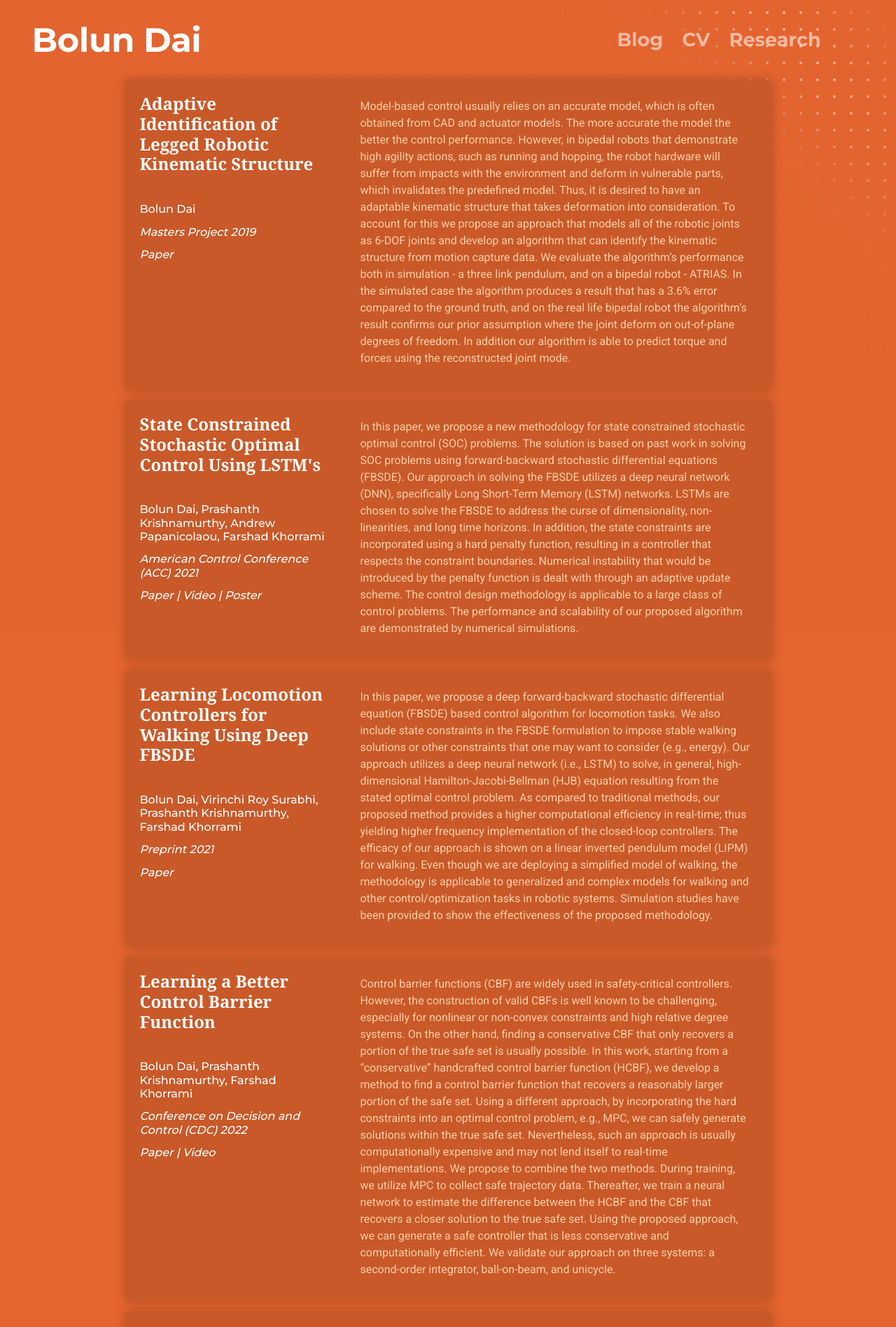
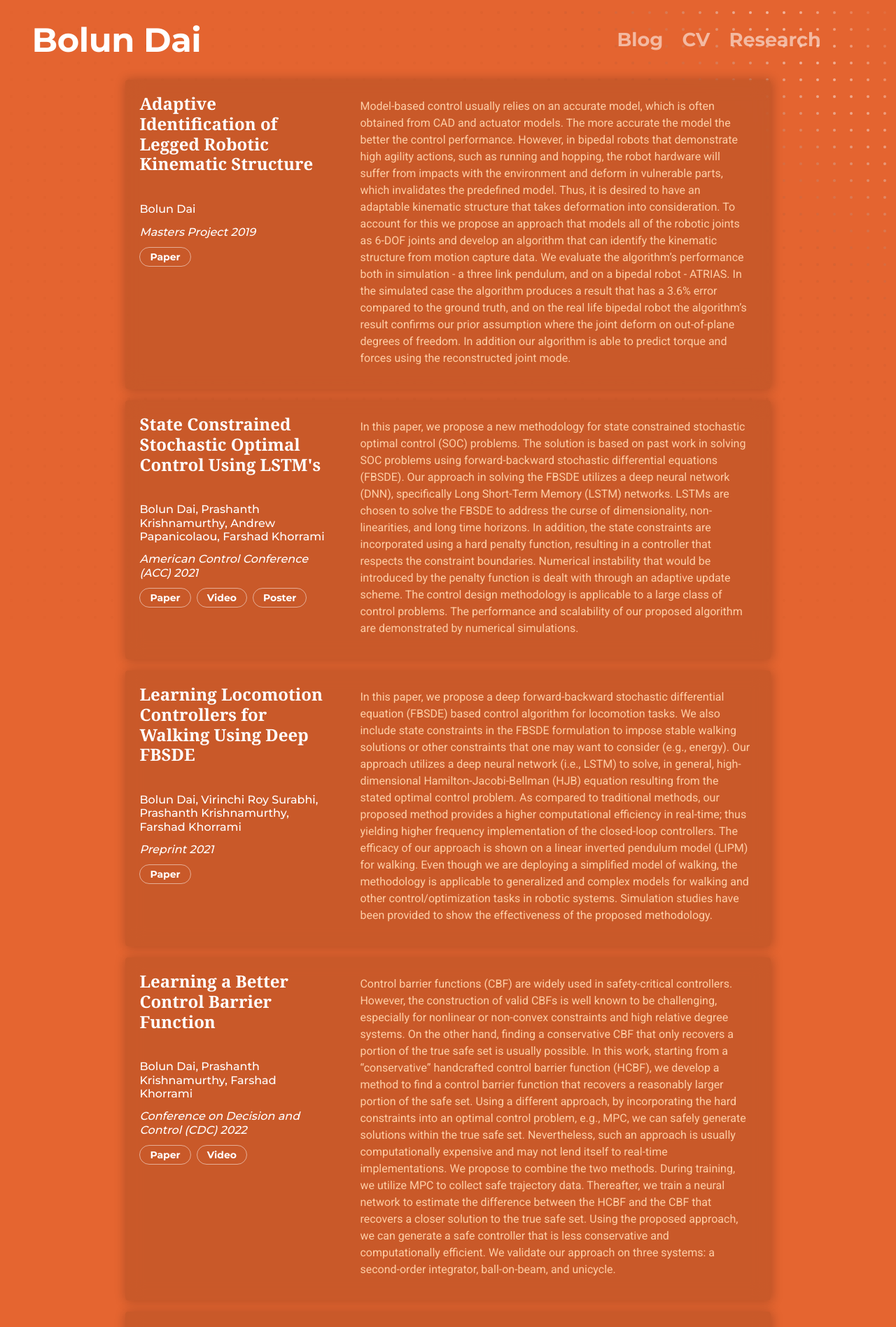
Before and after one commit to BolunDai0216/BolunDai0216.github.io, a Jekyll site: the page built from research.html, in a window 1280 px wide. Shown: the top 1896 px of the page at 70% size. Built offline with Jekyll 4.4.1, drawn with Linux system fonts in a browser that asks for light colours.

Commit message:
updated research card links

```diff
--- a/_sass/re.scss
+++ b/_sass/re.scss
@@ -44,13 +44,34 @@
 }
 
 .arxiv-link {
+    display: inline-flex;
+    align-items: center;
+    color: white;
+    text-decoration: none;
+    font-style: normal;
+    font-family: Avenir, Montserrat, Helvetica;
+    font-size: 14px;
+    font-weight: 600;
+    line-height: 1;
+    padding: 6px 14px;
+    border: 1.5px solid rgba(255, 255, 255, 0.5);
+    border-radius: 20px;
+    transition: background-color 0.2s ease, border-color 0.2s ease;
+}
+
+.arxiv-link:hover {
+    background-color: rgba(255, 255, 255, 0.2);
+    border-color: white;
     color: white;
     text-decoration: none;
 }
 
-.arxiv-link:hover {
-    text-decoration: underline;
-    color: white;
+.research-links {
+    display: flex;
+    flex-wrap: wrap;
+    align-items: center;
+    gap: 8px;
+    margin-top: 12px;
 }
 
 .research-block {
@@ -60,18 +81,32 @@
 }
 
 .abstract-toggle {
+    display: inline-flex;
+    align-items: center;
+    gap: 6px;
     background: none;
-    border: none;
-    padding: 0;
+    border: 1.5px solid rgba(255, 255, 255, 0.5);
+    border-radius: 20px;
+    padding: 6px 14px;
     font-family: Avenir, Montserrat, Helvetica;
     color: white;
-    font-size: 16px;
-    font-style: italic;
-    margin-top: 5%;
+    font-size: 14px;
+    font-weight: 600;
+    font-style: normal;
+    line-height: 1;
+    margin: 0;
     cursor: pointer;
+    transition: background-color 0.2s ease, border-color 0.2s ease;
+
+    &:hover {
+        background-color: rgba(255, 255, 255, 0.2);
+        border-color: white;
+    }
 
     .abstract-arrow {
         display: inline-block;
+        font-size: 10px;
+        line-height: 1;
         transition: transform 0.2s ease;
     }
 
@@ -99,7 +134,7 @@
     }
 
     .abstract-toggle {
-        margin-top: 8px;
+        margin-top: 0;
     }
 }
 
--- a/research.html
+++ b/research.html
@@ -11,23 +11,21 @@ page-type: research
                     <h5 class="card-title">{{research.paper_name}}</h5>
                     <h5 class="card-author">{{research.paper_author}}</h5>
                     <h5 class="card-publish">{{research.paper_venue}}</h5>
-                    <h5 class="card-publish">
+                    <div class="research-links">
                         <a href="{{research.paper_link}}" class="arxiv-link">Paper</a>
                         {% if research.video_link != "None" %}
-                        | <a href="{{research.video_link}}" class="arxiv-link">Video</a>
+                        <a href="{{research.video_link}}" class="arxiv-link">Video</a>
                         {% endif %}
                         {% if research.poster_link != "None" %}
-                        | <a href="{{research.poster_link}}" class="arxiv-link">Poster</a>
+                        <a href="{{research.poster_link}}" class="arxiv-link">Poster</a>
                         {% endif %}
-                    </h5>
-                    <div class="d-lg-none">
-                        <button class="abstract-toggle" type="button" data-bs-toggle="collapse" data-bs-target="#abstract-{{forloop.index}}" aria-expanded="false" aria-controls="abstract-{{forloop.index}}">
+                        <button class="abstract-toggle d-lg-none" type="button" data-bs-toggle="collapse" data-bs-target="#abstract-{{forloop.index}}" aria-expanded="false" aria-controls="abstract-{{forloop.index}}">
                             Abstract <span class="abstract-arrow">▼</span>
                         </button>
-                        <div class="collapse" id="abstract-{{forloop.index}}">
-                            <div class="card-text abstract-mobile">
-                                {{research.content}}
-                            </div>
+                    </div>
+                    <div class="collapse d-lg-none" id="abstract-{{forloop.index}}">
+                        <div class="card-text abstract-mobile">
+                            {{research.content}}
                         </div>
                     </div>
                 </div>
```
